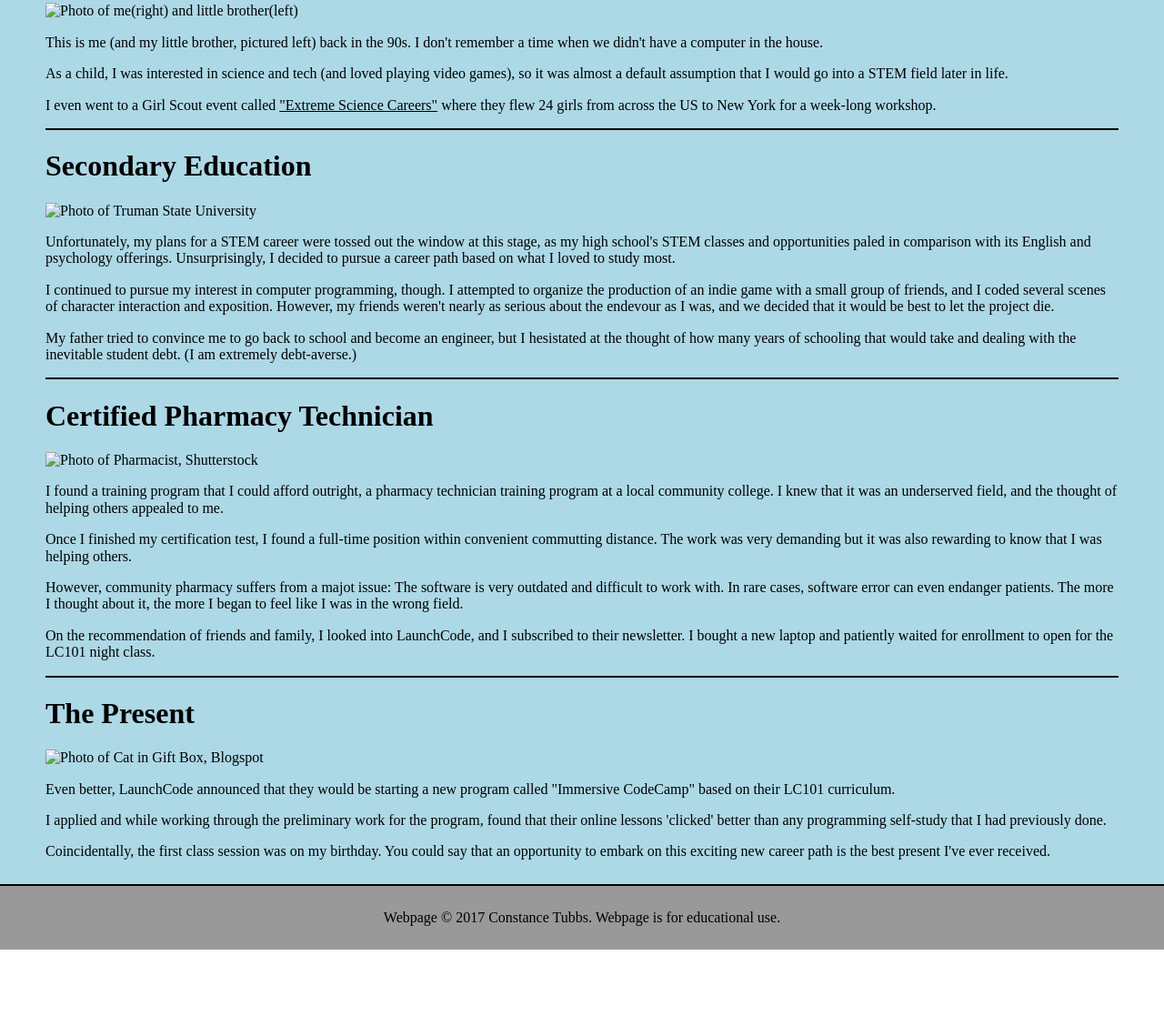
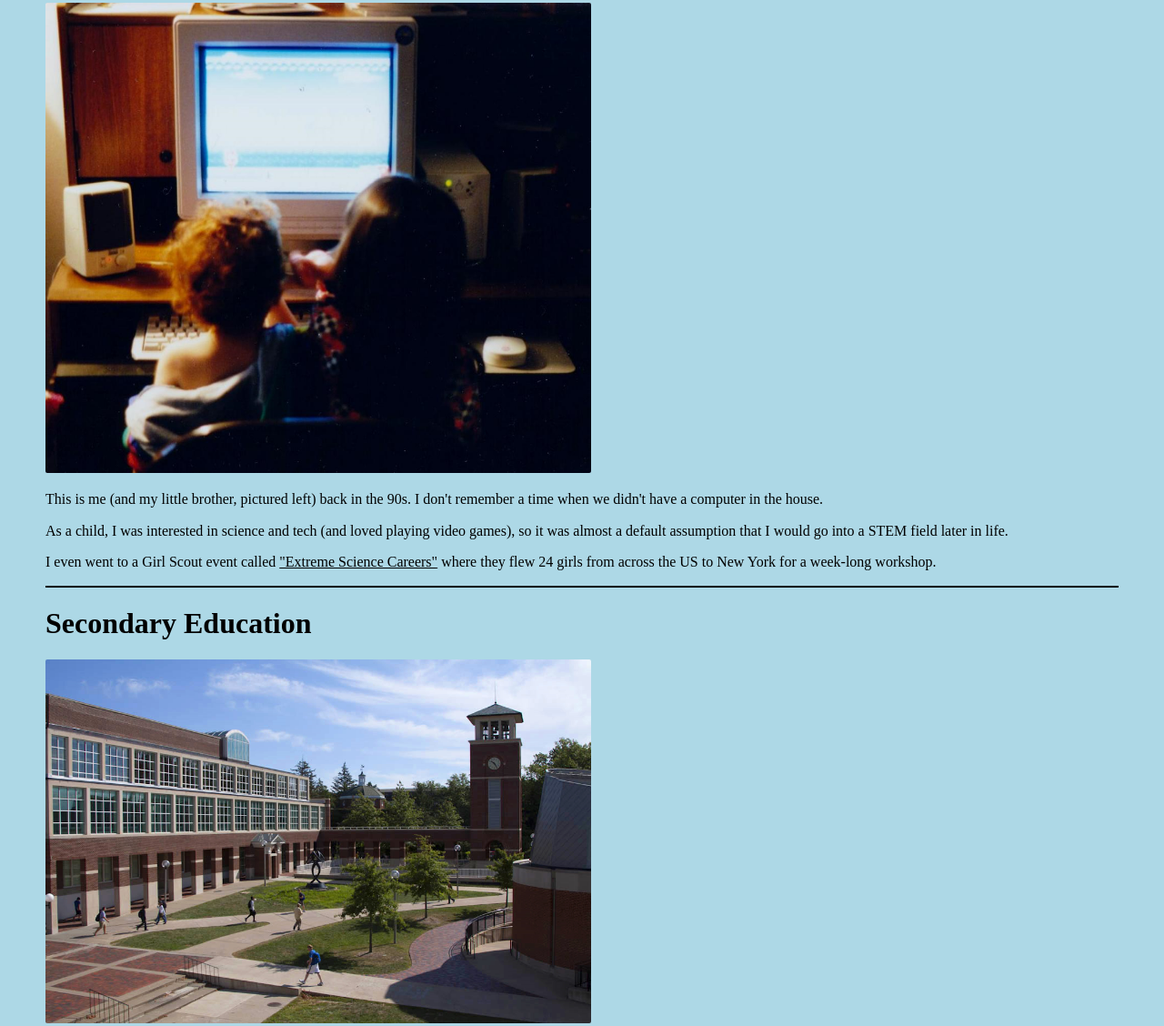
Before and after one commit to ConstanceKohner/html-me-something, a plain HTML site: page index.html in a window 1280 px wide. Shown: the part 325-1453 px from the top of the page at 91% size. Before the commit the page ends 1369 px from the top, so only its background shows below. Drawn offline with Linux system fonts and the light colour scheme.

Commit message:
Troubleshooting image display issue with github.io

```diff
--- a/index.html
+++ b/index.html
@@ -23,7 +23,7 @@
                 <section>
                     <a name="early-life"></a>
                     <h1>Early Life</h1>
-                    <img src="images/ancientcomputer.png/" alt="Photo of me(right) and little brother(left)" title="Photo of me(right) and little brother(left)" />
+                    <img src="images/ancientcomputer.png" alt="Photo of me(right) and little brother(left)" title="Photo of me(right) and little brother(left)" />
                     <p>This is me (and my little brother, pictured left) back in the 90s. I don't remember a time when we didn't have a computer in the house.</p>
                     <p>As a child, I was interested in science and tech (and loved playing video games), so it was almost a default assumption that I would go into a STEM field later in life.</p>
                     <p>I even went to a Girl Scout event called <a href="http://pathwaystopolitics.tripod.com/about/destinations/2004/summaries/science/index.html#extreme">"Extreme Science Careers"</a> where they flew 24 girls from across the US to New York for a week-long workshop.</p>
@@ -31,7 +31,7 @@
                 <section class="middlesection">
                     <a name="secondary-education"></a>
                     <h1>Secondary Education</h1>
-                    <img src="images/trumancampus.png/" alt="Photo of Truman State University" title="Photo of Truman State University"/>
+                    <img src="images/trumancampus.png" alt="Photo of Truman State University" title="Photo of Truman State University"/>
                     <p>Unfortunately, my plans for a STEM career were tossed out the window at this stage, as my high school's STEM classes and opportunities paled in comparison with its English and psychology offerings.  Unsurprisingly, I decided to pursue a career path based on what I loved to study most.</p>
                     <p>I continued to pursue my interest in computer programming, though.  I attempted to organize the production of an indie game with a small group of friends, and I coded several scenes of character interaction and exposition. However, my friends weren't nearly as serious about the endevour as I was, and we decided that it would be best to let the project die.</p>
                     <p>My father tried to convince me to go back to school and become an engineer, but I hesistated at the thought of how many years of schooling that would take and dealing with the inevitable student debt. (I am extremely debt-averse.)</p>
@@ -39,7 +39,7 @@
                 <section class="middlesection">
                     <a name="cpht"></a>
                     <h1>Certified Pharmacy Technician</h1>
-                    <img src="images/pharmacy.png/" alt="Photo of Pharmacist, Shutterstock" title="Photo of Pharmacist, Shutterstock"/>
+                    <img src="images/pharmacy.png" alt="Photo of Pharmacist, Shutterstock" title="Photo of Pharmacist, Shutterstock"/>
                     <p>I found a training program that I could afford outright, a pharmacy technician training program at a local community college. I knew that it was an underserved field, and the thought of helping others appealed to me.</p>
                     <p>Once I finished my certification test, I found a full-time position within convenient commutting distance. The work was very demanding but it was also rewarding to know that I was helping others.</p>
                     <p>However, community pharmacy suffers from a majot issue: The software is very outdated and difficult to work with. In rare cases, software error can even endanger patients. The more I thought about it, the more I began to feel like I was in the wrong field.</p>
@@ -48,7 +48,7 @@
                 <section class="middlesection">
                     <a name="present"></a>
                     <h1>The Present</h1>
-                    <img src="images/present.png/" alt="Photo of Cat in Gift Box, Blogspot"  title="Photo of Cat in Gift Box, Blogspot" />
+                    <img src="images/present.png" alt="Photo of Cat in Gift Box, Blogspot"  title="Photo of Cat in Gift Box, Blogspot" />
                     <p>Even better, LaunchCode announced that they would be starting a new program called "Immersive CodeCamp" based on their LC101 curriculum.</p>
                     <p>I applied and while working through the preliminary work for the program, found that their online lessons 'clicked' better than any programming self-study that I had previously done.</p>
                     <p>Coincidentally, the first class session was on my birthday. You could say that an opportunity to embark on this exciting new career path is the best present I've ever received.</p>
```
